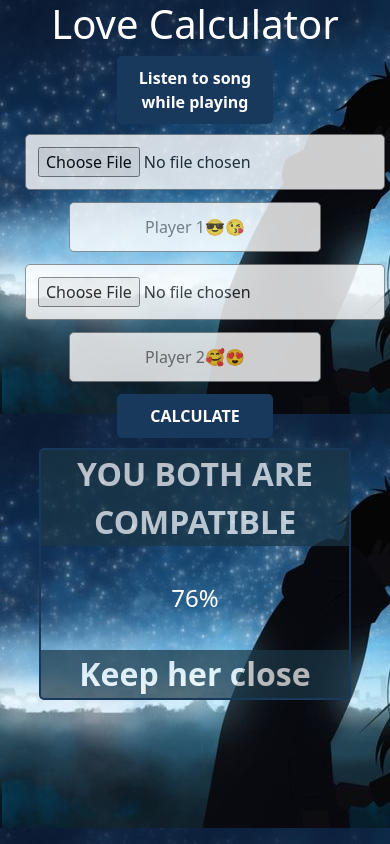
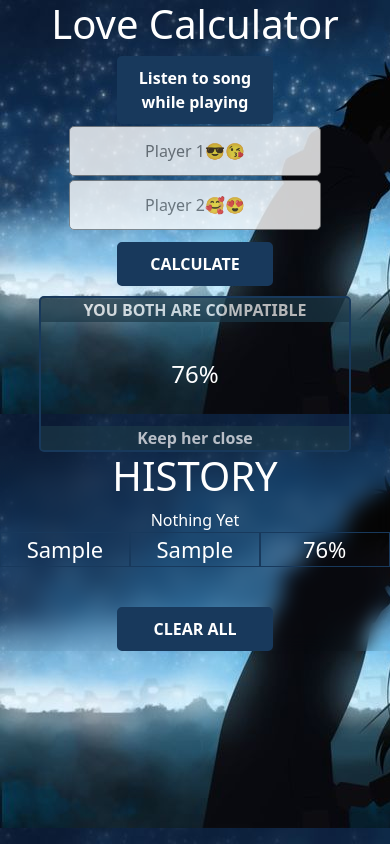
Before and after one commit to Abdullahiolajide/Love_Calculator, a plain HTML site: page index.html in a window 390 px wide. Both pictures are taken after typing "Sample", "Sample" into the empty fields and a click on the button "CALCULATE". Drawn offline with nearby package versions, Linux system fonts and the light colour scheme.

Commit message:
Update index.html

```diff
--- a/index.html
+++ b/index.html
@@ -4,7 +4,7 @@
     <meta charset="UTF-8">
     <meta http-equiv="X-UA-Compatible" content="IE=edge">
     <meta name="viewport" content="width=device-width, initial-scale=1.0">
-    <title>Document</title>
+    <title>Love Calculator</title>
 </head>
 <link rel="stylesheet" href="/bootstrap-5.2.1-dist/css/bootstrap.css">
 <link rel="stylesheet" href="/bootstrap-5.2.1-dist/css/bootstrap.min.css">
@@ -112,6 +112,7 @@
             display: block;
         }
 
+
         @media screen and (max-width: 700px){
             .resp{
                 display: block;
@@ -133,6 +134,18 @@
             display: block;
         }.img{
             display: none;
+        }
+        #choose-file{
+            display: none;
+        }
+        #choose-file2{
+            display: none;
+        }
+        #compatibility{
+            font-size: 1rem;
+        }
+        #comment{
+            font-size: 1rem;
         }
         }
     </style>
@@ -161,13 +174,22 @@
             <div id="comment">COMMENT</div>
         </main>
         </div>
+
+            <section style=" backdrop-filter: blur(10px)">
+                <h1 style="color: white;">HISTORY</h1>
+                <section style="margin-bottom: 40PX; color: white;" id="history">Nothing Yet</section>
+                <button id="songPlay" style="margin-bottom: 30px;" class="clearHistory">CLEAR ALL</button>
+            </section>
     </center>
 
 
     <script>
+
         // IMAGES 1
         const chooseFile = document.querySelector("#choose-file");
         const previewFile = document.querySelector(".img");
+        const history = document.querySelector("#history")
+        const clearHistory = document.querySelector(".clearHistory")
         // const previewFile2 = document.querySelector("#img2")
         chooseFile.addEventListener("change", getImgData);
 
@@ -227,15 +249,46 @@
 
 
         function giveRandom() {
-        let randNum = Math.round(Math.random()*100);
-        localStorage.setItem('one', JSON.stringify([{lover1: lover1.value},{lover2: lover2.value},{percentage: randNum +"%"}]));
+            let randNum = Math.round(Math.random()*100);
+            let arr = [];
+            console.log(arr);
+            let obj = {};
+            arr.push(obj);
+            obj.Mlover = lover1.value;
+            obj.Flover = lover2.value;
+            obj.Bpercent = randNum;
+            console.log(arr)
+
+        for (let i = 0; i < arr.length; i++) {
+            history.innerHTML +=
+        `<main style="display: flex;">
+             <div style="color: white; font-size: 22px; padding: auto; width: 33.3%; border: 1px solid #18395C;">${arr[i].Mlover}</div>
+             <div style="color: white; font-size: 22px; padding: auto; width: 33.3%; border: 1px solid #18395C;">${arr[i].Flover}</div>
+             <div style="color: white; font-size: 22px; padding: auto; width: 33.3%; border: 1px solid #18395C;">${arr[i].Bpercent}%</div>
+        </main>`;
+            arr = [];
+            localStorage.loverValues = JSON.stringify(history.innerHTML);
+        }
+
+
+        //localStorage.setItem('two', history);
+        //localStorage.setItem('one', JSON.stringify([{lover1: lover1.value,lover2: lover2.value,percentage: randNum +"%"}]));
         if (lover1.value !="" || lover2.value != "") {
             chooseFile.style.display = "inline";
             chooseFile2.style.display = "inline";
             previewFile.innerHTML="";
-            chooseFile.value="";
             previewFile2.innerHTML="";
-            chooseFile2.innerHTML =""
+            if (window.innerWidth > 700) {
+                chooseFile.value="";
+            chooseFile2.innerHTML ="";
+        }else{
+            chooseFile.style.display = "none"
+            chooseFile2.style.display = "none"
+            chooseFile.style.display = "none"
+        }
+
+
+
         }
 
             if (lover1.value == '' || lover2.value == '') {
@@ -311,11 +364,24 @@
             }
 
         }
+
         document.querySelector("#songPlay").addEventListener("click", function(){
             bgAudio.play();
         })
 
+        //     document.addEventListener("DOMContentLoaded", function(){
+        //  history.innerHTML = localStorage.getItem("two")
+        //     // alert("YOU")
+        // })
 
+
+        history.innerHTML += JSON.parse(localStorage.loverValues);
+        clearHistory.addEventListener("click", function(){
+            if (confirm("Are you sure")) {
+                localStorage.loverValues = "";
+                history.innerHTML = ""
+            }
+        })
 
     </script>
     <script src="/bootstrap-5.2.1-dist/js/bootstrap.js"></script>
```
